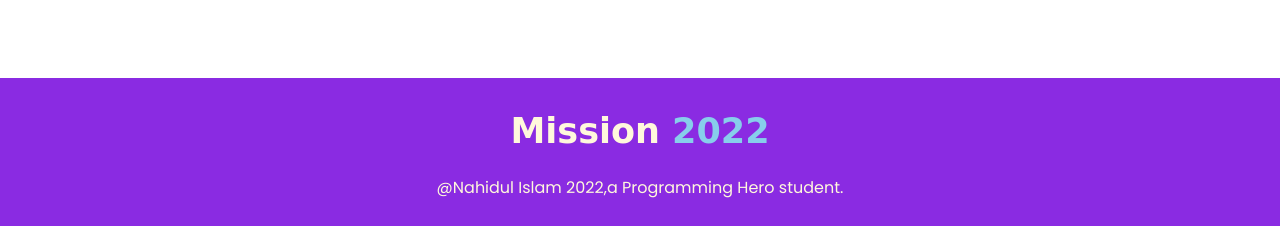
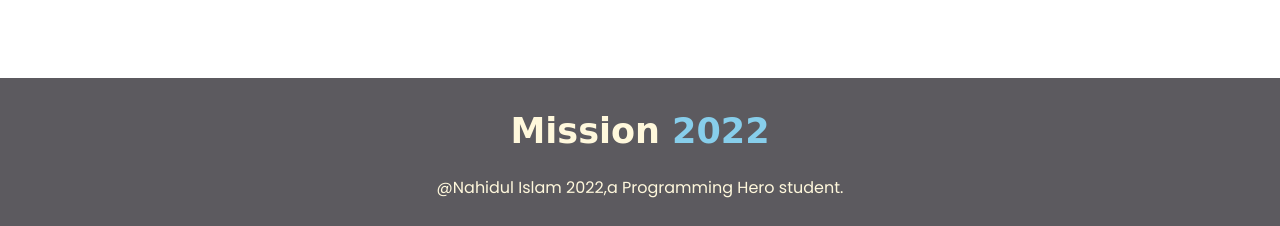
Before and after one commit to withnahidul/assignment-1, a plain HTML site: page index.html in a window 1280 px wide. Shown: the part 3170-3396 px from the top of the page. Drawn offline with Linux system fonts and the light colour scheme.

Commit message:
assignment-1

```diff
--- a/style.css
+++ b/style.css
@@ -105,7 +105,7 @@ border-radius: 20px;
 footer{
     text-align: center;
     color: cornsilk;
-    background:blueviolet;
+    background:#5c5a5f;
     padding-top: 10px;
     padding-bottom: 10px;
 }
```
